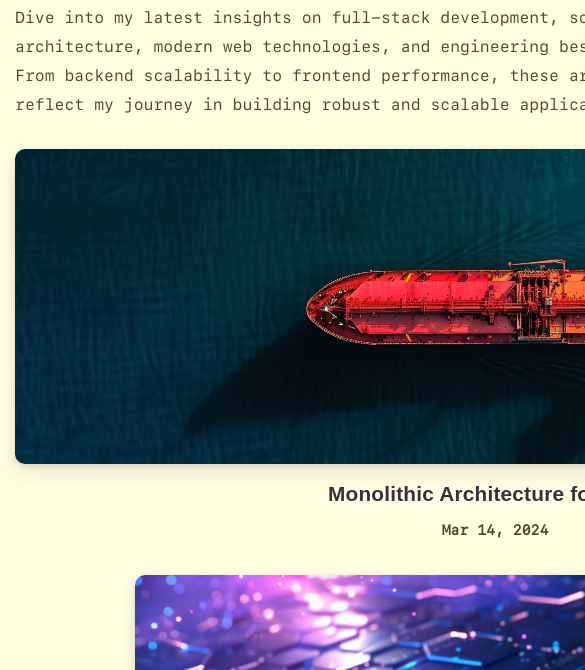
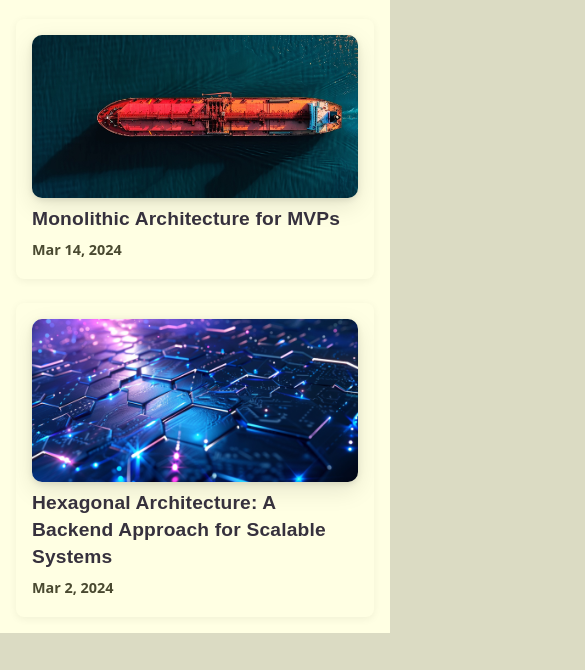
Before and after one commit to sparxHub/sparxHub, an Astro site in the folder blog/: page / in a window 390 px wide. Shown: the part 128-798 px from the top of the page, 585 px wide, since content can reach past the window. Built offline with nearby package versions, Linux system fonts and the light colour scheme; Astro itself is replaced by a stand-in of ours.

Commit message:
fix(blog): improve mobile layout and styling for blog post pages
- Adjusted <main> container styles for better responsiveness
- Removed unnecessary horizontal spacing on mobile
- Optimized hero image to maintain aspect ratio and fit edge-to-edge
- Updated typography scaling for headers and description on smaller screens
- Applied consistent padding and visual balance to content layout

```diff
--- a/blog/src/layouts/BlogPost.astro
+++ b/blog/src/layouts/BlogPost.astro
@@ -13,13 +13,21 @@ const { title, description, pubDate, updatedDate, heroImage, tags, readTime } =
 <head>
 	<BaseHead title={title} description={description} />
 	<style>
+  main {
+    max-width: 960px;
+    width: 100%;
+    margin: 0 auto;
+    padding: 20px;
+    box-sizing: border-box;
+    background-color: var(--background-start);
+  }
+
   /* Back Button */
   .back-button {
     display: inline-flex;
     align-items: center;
     gap: 8px;
-			margin-top: 20px;
-			margin-left: 10px;
+    margin-top: 10px;
     padding: 10px 18px;
     font-size: 16px;
     font-weight: 600;
@@ -41,7 +49,7 @@ const { title, description, pubDate, updatedDate, heroImage, tags, readTime } =
     font-weight: bold;
   }
 
-		/* Post Styling */
+  /* Header */
   .page-header h1 {
     font-size: 2.5rem;
     color: var(--text-primary);
@@ -54,33 +62,65 @@ const { title, description, pubDate, updatedDate, heroImage, tags, readTime } =
     max-width: 700px;
   }
 
+  /* Hero Image */
+  .hero-image {
+    margin: 20px 0;
+  }
+
   .hero-image img {
     width: 100%;
-			border-radius: 8px;
+    height: auto;
+    aspect-ratio: 2 / 1;
+    object-fit: cover;
+    border-radius: 10px;
     box-shadow: var(--box-shadow);
   }
 
+  /* Description */
+  .description {
+    font-size: 1.8em;
+    max-width: 100%;
+    margin-top: 1em;
+    margin-bottom: 1.5em;
+    line-height: 1.5;
+  }
+
+  /* Content */
   .content {
     color: var(--text-primary);
-			font-size: 1.1rem;
-			line-height: 1.7;
+    font-size: 1.125rem;
+    line-height: 1.8;
+    padding-bottom: 3em;
   }
 
-		@media (max-width: 720px) {
+  /* Mobile Styling */
+  @media (max-width: 768px) {
+    main {
+      padding: 16px;
+    }
+
     .back-button {
       font-size: 0.9rem;
       padding: 8px 12px;
+      margin-left: 0;
     }
 
     .page-header h1 {
-				font-size: 2rem;
+      font-size: 1.8rem;
     }
 
-			.page-header p {
+    .description {
+      font-size: 1.5em;
+      margin-top: 0.75em;
+      margin-bottom: 1.25em;
+    }
+
+    .content {
       font-size: 1rem;
     }
   }
 </style>
+
 </head>
 
 <body>
--- a/blog/src/pages/index.astro
+++ b/blog/src/pages/index.astro
@@ -6,7 +6,7 @@ import { getCollection } from 'astro:content';
 import FormattedDate from '../components/FormattedDate.astro';
 
 const posts = (await getCollection('blog')).sort(
-	(a, b) => b.data.pubDate.valueOf() - a.data.pubDate.valueOf(),
+  (a, b) => b.data.pubDate.valueOf() - a.data.pubDate.valueOf()
 );
 ---
 
@@ -15,8 +15,21 @@ const posts = (await getCollection('blog')).sort(
   <head>
     <BaseHead title={SITE_TITLE} description={SITE_DESCRIPTION} />
     <style>
+      :root {
+        --border-radius: 8px;
+        --shadow: 0 2px 8px rgba(0, 0, 0, 0.06);
+      }
+
+      body {
+        margin: 0;
+        font-family: system-ui, sans-serif;
+        background-color: var(--background-end);
+        color: var(--text-primary);
+      }
+
       main {
-				width: 960px;
+        max-width: 960px;
+        width: 100%;
         margin: 0 auto;
         padding: 20px;
       }
@@ -24,10 +37,10 @@ const posts = (await getCollection('blog')).sort(
       /* Back Button */
       .back-button {
         display: inline-block;
-				background-color: var(--accent);
+        background-color: var(--gray-light);
         color: var(--text-primary);
         padding: 8px 16px;
-				border-radius: 5px;
+        border-radius: var(--border-radius);
         text-decoration: none;
         font-weight: 600;
         margin-bottom: 20px;
@@ -39,7 +52,7 @@ const posts = (await getCollection('blog')).sort(
         color: white;
       }
 
-			/* Page Title & Description */
+      /* Page Header */
       .page-header {
         text-align: left;
         margin-bottom: 30px;
@@ -47,7 +60,6 @@ const posts = (await getCollection('blog')).sort(
 
       .page-header h1 {
         font-size: 2.5rem;
-				color: var(--text-primary);
         margin-bottom: 0.5em;
       }
 
@@ -57,76 +69,83 @@ const posts = (await getCollection('blog')).sort(
         max-width: 700px;
       }
 
-			/* Post Grid */
+      /* Blog List Grid */
       ul {
         display: flex;
         flex-wrap: wrap;
         gap: 2rem;
-				list-style-type: none;
+        list-style: none;
+        padding: 0;
         margin: 0;
-				padding: 0;
       }
 
       ul li {
         width: calc(50% - 1rem);
+        display: flex;
+        flex-direction: column;
+        background: var(--background-start);
+        border-radius: var(--border-radius);
+        overflow: hidden;
+        box-shadow: var(--shadow);
+        transition: transform 0.2s ease;
       }
 
       ul li:first-child {
         width: 100%;
-				margin-bottom: 1rem;
-				text-align: center;
       }
 
-			ul li:first-child img {
+      ul li:hover {
+        transform: translateY(-2px);
+      }
+
+      ul li img {
         width: 100%;
+        aspect-ratio: 2 / 1;
+        object-fit: cover;
+        display: block;
       }
 
       ul li a {
         display: block;
+        padding: 16px;
         text-decoration: none;
-				transition: 0.2s ease-in-out;
+        color: inherit;
       }
 
-			ul li a:hover h4,
+      ul li a:hover .title,
       ul li a:hover .date {
         color: var(--accent);
       }
 
-			ul a:hover img {
-				box-shadow: var(--box-shadow);
-			}
-
-			/* Post Titles */
       .title {
-				margin: 10px 0;
-				color: var(--text-primary);
-				line-height: 1.2;
-				font-size: 1.5rem;
+        margin: 0.5rem 0 0.25rem;
+        font-size: 1.3rem;
+        font-weight: 600;
       }
 
       .date {
         margin: 0;
+        font-size: 0.9rem;
         color: var(--gray-dark);
-				font-size: 0.9rem;
       }
 
       /* Responsive */
-			@media (max-width: 720px) {
+      @media (max-width: 768px) {
         main {
-					padding: 15px;
+          padding: 16px;
         }
 
         ul {
-					gap: 1rem;
+          flex-direction: column;
+          gap: 1.5rem;
         }
 
         ul li {
           width: 100%;
-					text-align: center;
         }
 
         .title {
-					font-size: 1.3rem;
+          font-size: 1.2rem;
         }
 
         .page-header h1 {
@@ -146,22 +165,19 @@ const posts = (await getCollection('blog')).sort(
   </head>
   <body>
     <main>
-			<!-- Back to Main Website Button -->
       <a href="/" class="back-button">← Back to Home</a>
 
-			<!-- Page Title & Description -->
       <div class="page-header">
         <h1>Recent Blog Posts</h1>
-				<p>Dive into my latest insights on full-stack development, software architecture, modern web technologies, and engineering best practices. From backend scalability to frontend performance, these articles reflect my journey in building robust and scalable applications.</p>
+
       </div>
 
-			<!-- Blog Post List -->
       <section>
         <ul>
           {posts.map((post) => (
             <li>
               <a href={`/blog/${post.id}/`}>
-								<img width={720} height={360} src={post.data.heroImage} alt="" />
+                <img src={post.data.heroImage} alt={post.data.title} loading="lazy" />
                 <h4 class="title">{post.data.title}</h4>
                 <p class="date">
                   <FormattedDate date={post.data.pubDate} />
@@ -172,6 +188,7 @@ const posts = (await getCollection('blog')).sort(
         </ul>
       </section>
     </main>
+
     <Footer />
   </body>
 </html>
--- a/blog/src/styles/global.css
+++ b/blog/src/styles/global.css
@@ -19,6 +19,13 @@
   font-family: 'Poppins Regular';
   src: url('/blog/fonts/SFMono-Regular.woff2') format('truetype');
   font-display: swap;
+}
+
+html,
+body {
+  margin: 0;
+  padding: 0;
+  overflow-x: hidden; /* ✅ Prevent horizontal scroll */
 }
 
 body {
@@ -54,9 +61,14 @@ body {
 main {
   width: 100%;
   max-width: 1200px;
-  margin: 0 auto;
-  padding: 20px;
+  margin-left: auto;
+  margin-right: auto;
+  padding-left: 20px;
+  padding-right: 20px;
+  padding-top: 20px;
+  padding-bottom: 20px;
   background-color: #ffffe3;
+  box-sizing: border-box; /* ✅ Prevents overflow due to padding */
 }
 
 @media (max-width: 1280px) {
@@ -67,7 +79,8 @@ main {
 
 @media (max-width: 768px) {
   main {
-    padding: 10px;
+    padding: 16px;
+    box-sizing: border-box;
   }
 }
 
```
Lines whose indentation alone changed are shown as unchanged.
